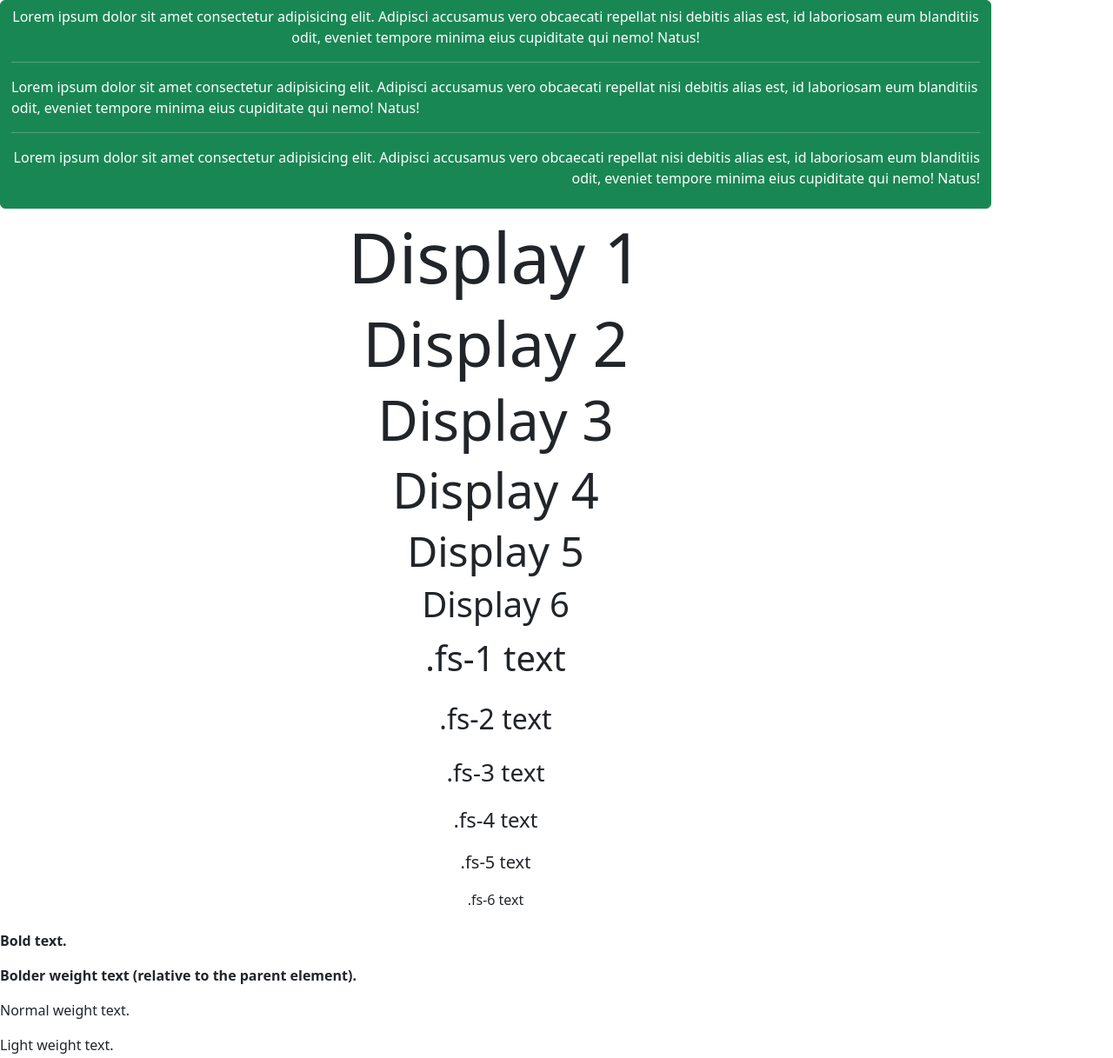
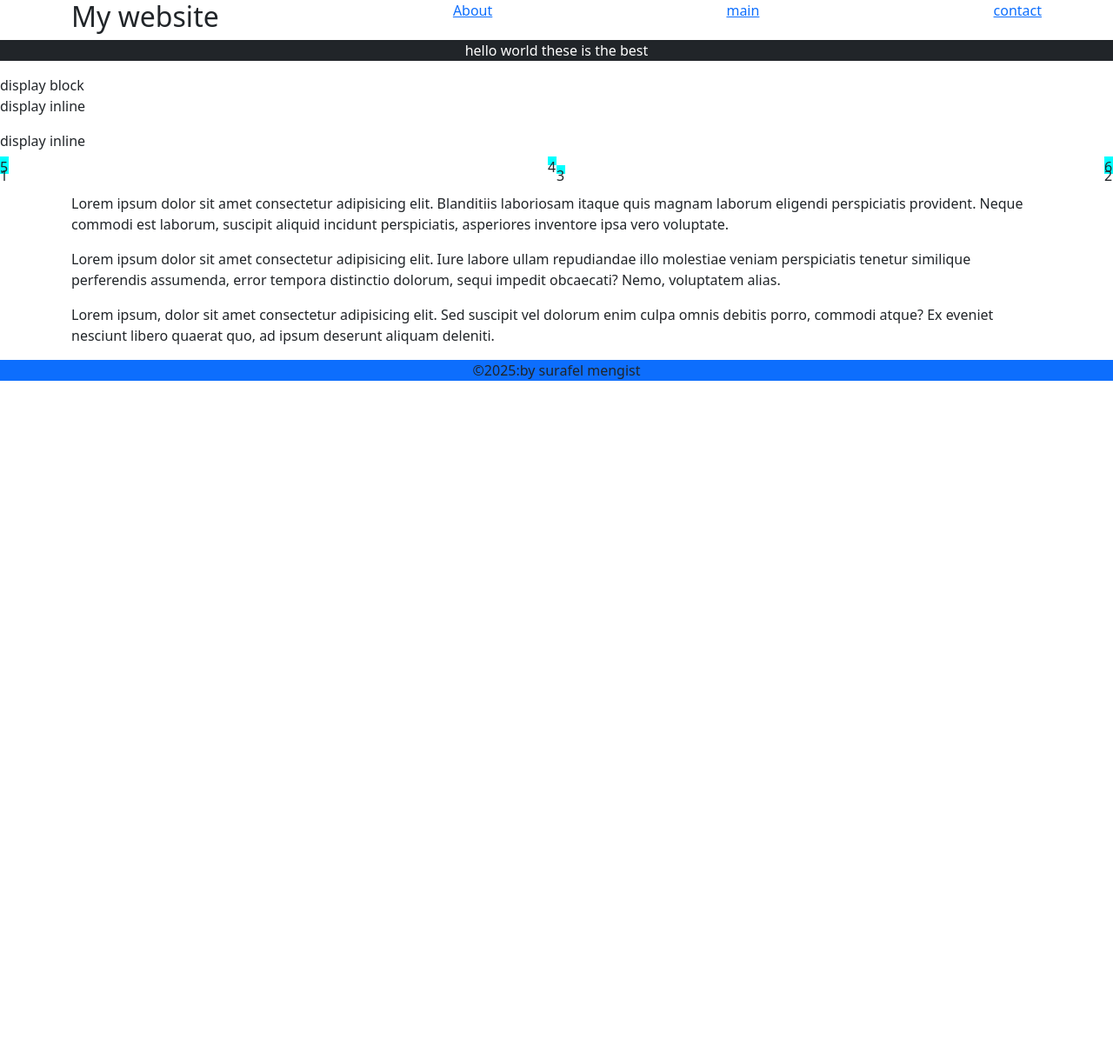
Before and after one commit to abyssiniatech/Bootstrap5_course, a website: page index.html in a window 1280 px wide. Shown: the top 1217 px of the page at 87% size. After the commit the page ends 800 px from the top, so only its background shows below. Drawn offline with nearby package versions, Linux system fonts and the light colour scheme.

Commit message:
lession5

```diff
--- a/index.html
+++ b/index.html
@@ -9,42 +9,43 @@
     <link rel ="stylesheet"  href="./node_modules//bootstrap//dist/css//bootstrap.min.css">
 </head>
 <body>
-          <!-- typography -->
-           <div class="container btn btn-success text-center>
-             <p class="text-center">Lorem ipsum dolor sit amet consectetur adipisicing elit. Adipisci accusamus vero obcaecati repellat nisi debitis alias est, id laboriosam eum blanditiis odit, eveniet tempore minima eius cupiditate qui nemo! Natus!</p>
-             <hr>
-             <p class="text-start">Lorem ipsum dolor sit amet consectetur adipisicing elit. Adipisci accusamus vero obcaecati repellat nisi debitis alias est, id laboriosam eum blanditiis odit, eveniet tempore minima eius cupiditate qui nemo! Natus!</p>
-             <hr>
-             <p class="text-end">Lorem ipsum dolor sit amet consectetur adipisicing elit. Adipisci accusamus vero obcaecati repellat nisi debitis alias est, id laboriosam eum blanditiis odit, eveniet tempore minima eius cupiditate qui nemo! Natus!</p>
-            </div>
-               <div class="container btn btn-white">
-                <h1 class="display-1">Display 1</h1>
-                <h1 class="display-2">Display 2</h1>
-                <h1 class="display-3">Display 3</h1>
-                <h1 class="display-4">Display 4</h1>
-                <h1 class="display-5">Display 5</h1>
-                <h1 class="display-6">Display 6</h1>
-                <!-- font -property -->
-                <p class="fs-1">.fs-1 text</p>
-                <p class="fs-2">.fs-2 text</p>
-                <p class="fs-3">.fs-3 text</p>
-                <p class="fs-4">.fs-4 text</p>
-                <p class="fs-5">.fs-5 text</p>
-                <p class="fs-6">.fs-6 text</p>
+    <!-- nav property in bootstrap -->
+     <nav class="container d-flex justify-content-between list-unstyled text-decoration-none">
+            <h2>My website</h2>
+             <a href="#">About</a>
+             <a href="#">main</a>
+             <a href="#">contact</a>
+     </nav>
+          <!-- display property in bootstrap -->
+           <div class="bg-primary ">
+               <p class="bg-dark text-bold text-white bold text-center">hello world  these is the best</p>
+           </div>
 
-               </div>
-               <p class="fw-bold">Bold text.</p>
-               <p class="fw-bolder">Bolder weight text (relative to the parent element).</p>
-               <p class="fw-normal">Normal weight text.</p>
-               <p class="fw-light">Light weight text.</p>
-               <p class="fw-lighter">Lighter weight text (relative to the parent element).</p>
-               <p class="fst-italic">Italic text.</p>
-               <p class="fst-normal">Text with normal font style</p>
+      <p class="d-inline">display block</p>
+      <p class="d-block">display inline</p>
+      <p class="d-inlineblock">display inline</p>
+         <!-- position property in bootstrap -->
 
+          <!-- position property in bootstrap -->
 
+          <div class="position-relative ">
+            <div style="width:10px; height:10px; background-color: aqua;" class="position-absolute top-0 start-0">1</div>
+            <div style="width:10px; height:10px; background-color: aqua;" class="position-absolute top-0 end-0">2</div>
+            <div style="width:10px; height:10px; background-color: aqua;" class="position-absolute top-50 start-50">3</div>
+            <div style="width:10px; height:10px; background-color: aqua;" class="position-absolute bottom-50 end-50">4</div>
+            <div style="width:10px; height:10px; background-color: aqua;" class="position-absolute bottom-0 start-0">5</div>
+            <div style="width:10px; height:10px; background-color: aqua;" class="position-absolute bottom-0 end-0">6</div>
+          </div>
+          <!-- lorem sample project -->
+           <div class="container display-inlineblock mt-5">
+           <p>Lorem ipsum dolor sit amet consectetur adipisicing elit. Blanditiis laboriosam itaque quis magnam laborum eligendi perspiciatis provident. Neque commodi est laborum, suscipit aliquid incidunt perspiciatis, asperiores inventore ipsa vero voluptate.</p>
+           <p>Lorem ipsum dolor sit amet consectetur adipisicing elit. Iure labore ullam repudiandae illo molestiae veniam perspiciatis tenetur similique perferendis assumenda, error tempora distinctio dolorum, sequi impedit obcaecati? Nemo, voluptatem alias.</p>
+           <p>Lorem ipsum, dolor sit amet consectetur adipisicing elit. Sed suscipit vel dolorum enim culpa omnis debitis porro, commodi atque? Ex eveniet nesciunt libero quaerat quo, ad ipsum deserunt aliquam deleniti.</p>
+        </div>
+        <!-- footer property in bootsyrap -->
 
-
-
-
+        <div class="bg-primary text-center">
+            <p>&copy;2025:by surafel mengist</p>
+        </div>
 </body>
 </html>
```
